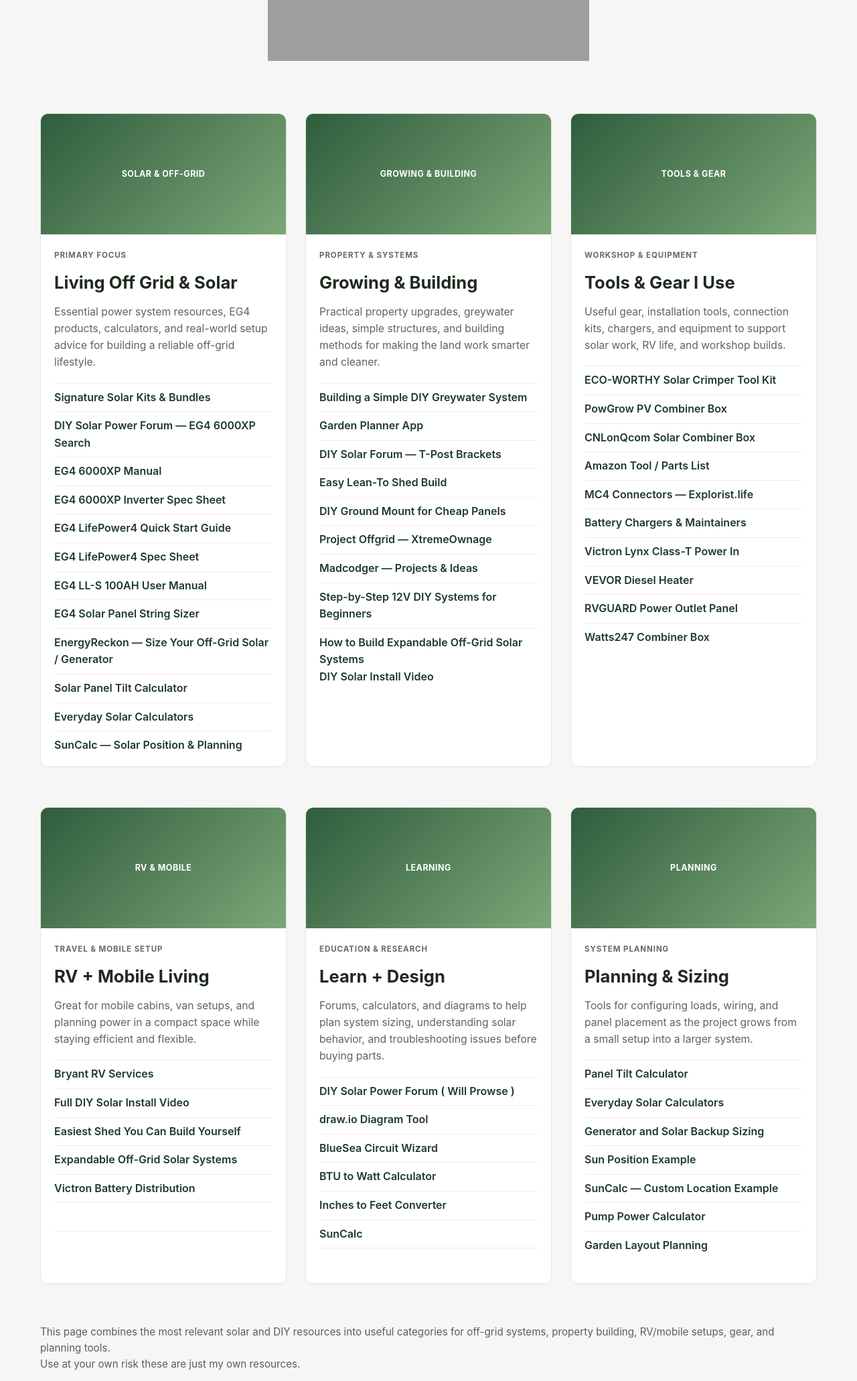
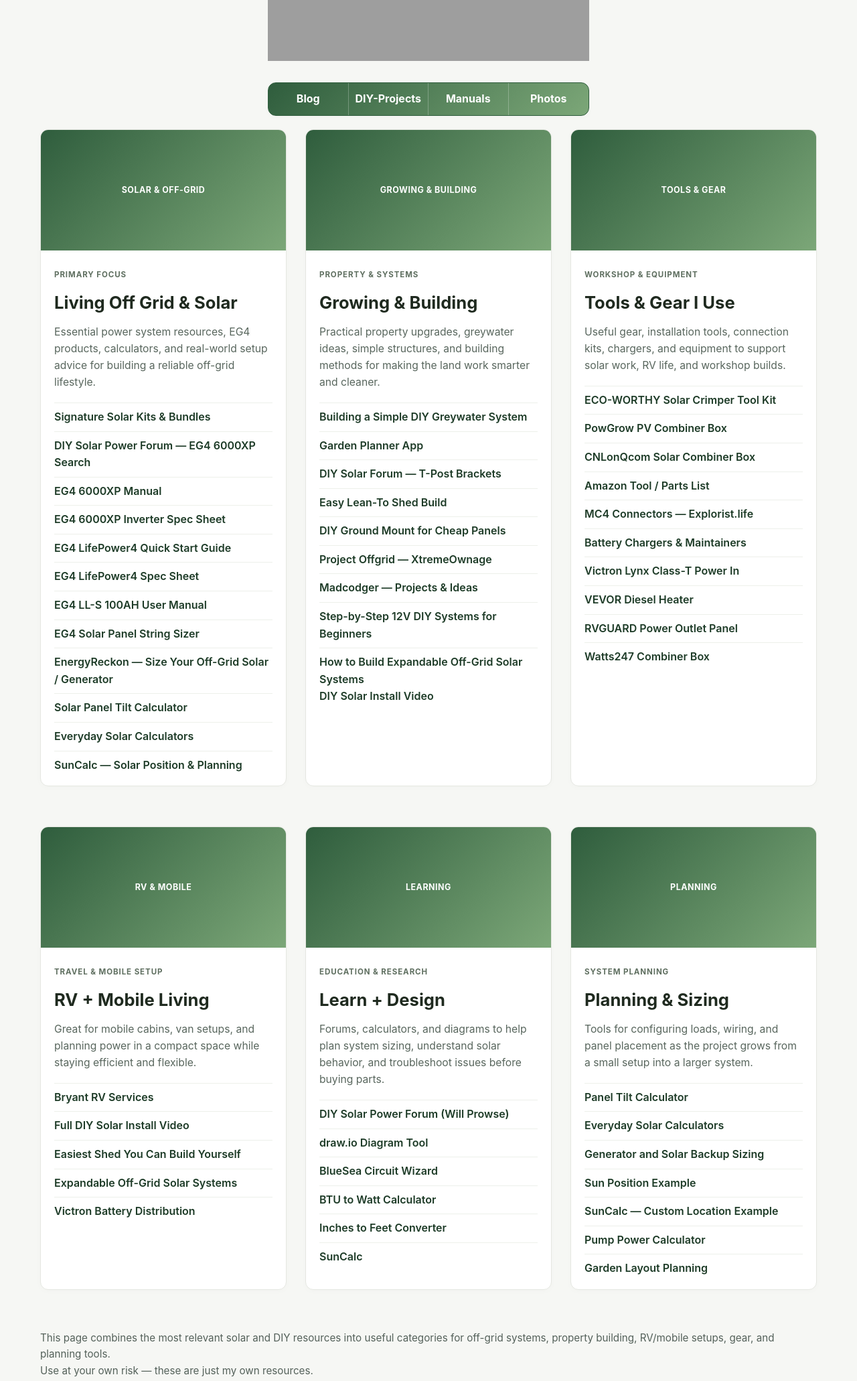
Before and after one commit to DixonvilleDIYGuy/DixonvilleDIYGuy.github.io, a plain HTML site: page index.html in a window 1280 px wide. Shown: the part 480-2542 px from the top of the page at 67% size. Drawn offline with Linux system fonts and the light colour scheme; grey boxes are pictures that could not be loaded.

Commit message:
Refactor HTML structure and styles for clarity

```diff
--- a/index.html
+++ b/index.html
@@ -1,12 +1,17 @@
+<!DOCTYPE html>
 <html lang="en">
   <head>
     <meta http-equiv="content-type" content="text/html; charset=UTF-8">
     <meta charset="UTF-8">
-<meta name="viewport" content="width=device-width,
-initial-scale=1.0">
+    <meta name="viewport" content="width=device-width, initial-scale=1.0">
     <title>Dixonville DIY Guy</title>
     <style>
-* { box-sizing: border-box; margin: 0; padding: 0; }
+* {
+  box-sizing: border-box;
+  margin: 0;
+  padding: 0;
+}
+
 body {
   font-family: -apple-system, BlinkMacSystemFont, "Segoe UI", Roboto, Arial, sans-serif;
   background: #f6f7f4;
@@ -37,18 +42,43 @@ letter-spacing: 0.02em;
   margin-bottom: 32px;
 }
 
-.intro-text {
-font-size: clamp(2rem, 3vw, 3rem);
-font-weight: 800;
-max-width: 900px;
-line-height: 1.2;
-margin-bottom: 24px;
+.resource-menu {
+  display: grid;
+  grid-template-columns: repeat(4, minmax(0, 1fr));
+  max-width: 480px;
+  margin: 20px auto 0;
+  overflow: hidden;
+  background: linear-gradient(135deg, #2f5d3d, #7ca778);
+  border: 1px solid #2f5d3d;
+  border-radius: 12px;
+  box-shadow: 0 2px 10px rgba(0, 0, 0, 0.02);
 }
 
-.subheading {
-color: #4d5a4c;
-font-size: 1.05rem;
-max-width: 780px;
+.resource-menu a,
+.resource-menu a:link,
+.resource-menu a:visited,
+.resource-menu a:hover,
+.resource-menu a:active,
+.resource-menu a:focus {
+  color: #ffffff !important;
+  background: transparent;
+  text-decoration: none;
+  -webkit-text-fill-color: #ffffff;
+}
+
+.resource-menu .menu-cell {
+  display: flex;
+  align-items: center;
+  justify-content: center;
+  min-height: 48px;
+  padding: 10px 6px;
+  border-right: 1px solid rgba(255, 255, 255, 0.25);
+  font-weight: 700;
+  text-align: center;
+}
+
+.resource-menu .menu-cell:last-child {
+  border-right: none;
 }
 
 .section {
@@ -68,13 +98,13 @@ background: #fff;
   border: 1px solid #e5e7e1;
   border-radius: 12px;
   overflow: hidden;
-box-shadow: 0 2px 10px rgba(0,0,0,0.02);
+  box-shadow: 0 2px 10px rgba(0, 0, 0, 0.02);
   transition: transform 0.2s ease, box-shadow 0.2s ease;
 }
 
 .category-card:hover {
   transform: translateY(-4px);
-box-shadow: 0 12px 28px rgba(0,0,0,0.06);
+  box-shadow: 0 12px 28px rgba(0, 0, 0, 0.06);
 }
 
 .card-image {
@@ -149,26 +179,52 @@ font-size: 0.95rem;
 }
 
 @media (max-width: 700px) {
-.card-image { height: 150px; }
-.card-title { font-size: 1.35rem; }
-.intro-text { font-size: 1.8rem; }
+  .card-image {
+    height: 150px;
+  }
+
+  .card-title {
+    font-size: 1.35rem;
+  }
+
+  .menu-cell {
+    font-size: 0.82rem;
+  }
+
+  .resource-menu {
+    max-width: 100%;
+  }
+}
+
+@media (max-width: 420px) {
+  .category-grid {
+    grid-template-columns: 1fr;
+  }
 }
     </style>
   </head>
   <body>
     <header>
-<div class="logo" align="center"><font size="+3" color="#006600">Dixonville
-DIY Guy<br>
+      <div class="logo" align="center">
+        <font size="+3" color="#006600">
+          Dixonville DIY Guy<br>
           <img
             src="images1/97a7857b-eb8a-4e50-a1f9-036bf9e078a5%20(1).png"
             alt="Dixonville DIY project"
+            style="display:block; width:480px; height:480px; max-width:100%; object-fit:cover;"
             width="480"
-  height="480"
-  style="display:block; width:480px; height:480px; max-width:100%; object-fit:cover;">
-</font></div>
-<div align="center"><br>
+            height="480">
+        </font>
       </div>
+
+      <nav class="resource-menu" aria-label="Main menu">
+        <a href="#" class="menu-cell">Blog</a>
+        <a href="#" class="menu-cell">DIY-Projects</a>
+        <a href="#" class="menu-cell">Manuals</a>
+        <a href="#" class="menu-cell">Photos</a>
+      </nav>
     </header>
+
     <main class="section">
       <div class="category-grid">
         <!-- Card 1 -->
@@ -177,149 +233,81 @@ DIY Guy<br>
           <div class="card-body">
             <div class="mini-label">Primary Focus</div>
             <h2 class="card-title">Living Off Grid &amp; Solar</h2>
-<p class="card-description"> Essential power system
-resources, EG4 products, calculators, and real-world setup
-advice for building a reliable off-grid lifestyle. </p>
+            <p class="card-description">
+              Essential power system resources, EG4 products, calculators,
+              and real-world setup advice for building a reliable off-grid lifestyle.
+            </p>
             <ul class="resource-list">
-<li><a
-href="https://signaturesolar.com/all-products/kits-bundles/"
-target="_blank" rel="noopener">Signature Solar Kits
-&amp; Bundles</a></li>
-<li><a
-href="https://diysolarforum.com/search/4045709/?q=EG4+6000XP&amp;o=relevance"
-target="_blank" rel="noopener">DIY Solar Power Forum —
-EG4 6000XP Search</a></li>
-<li><a
-href="https://eg4electronics.com/wp-content/uploads/2024/04/EG4-6000XP-Manual.pdf"
-target="_blank" rel="noopener">EG4 6000XP Manual</a></li>
-<li><a
-href="https://eg4electronics.com/wp-content/uploads/2024/04/EG4-6000XP-Inverter-Spec-Sheet.pdf"
-target="_blank" rel="noopener">EG4 6000XP Inverter
-Spec Sheet</a></li>
-<li><a
-href="https://eg4electronics.com/wp-content/uploads/2024/06/EG4-LifePower4-Quick-Start-Guide.pdf"
-target="_blank" rel="noopener">EG4 LifePower4 Quick
-Start Guide</a></li>
-<li><a
-href="https://eg4electronics.com/wp-content/uploads/2024/06/EG4-LifePower4-Spec-Sheet.pdf"
-target="_blank" rel="noopener">EG4 LifePower4 Spec
-Sheet</a></li>
-<li><a
-href="https://eg4electronics.com/wp-content/uploads/2024/04/EG4%C2%AE-LL-S-100AH-User-Manual.pdf"
-target="_blank" rel="noopener">EG4 LL-S 100AH User
-Manual</a></li>
-<li><a
-href="https://eg4electronics.com/wp-content/themes/hello-elementor/eg4-solar-panel-string-sizer/"
-target="_blank" rel="noopener">EG4 Solar Panel String
-Sizer</a></li>
-<li><a href="https://energyreckon.com/" target="_blank"
-rel="noopener">EnergyReckon — Size Your Off-Grid Solar
-/ Generator</a></li>
-<li><a
-href="https://www.powelab.org/solar/solar-panel-tilt-calculator"
-target="_blank" rel="noopener">Solar Panel Tilt
-Calculator</a></li>
-<li><a href="https://everydaysolar.com/calculators/"
-target="_blank" rel="noopener">Everyday Solar
-Calculators</a></li>
-<li><a href="https://www.suncalc.org/" target="_blank"
-rel="noopener">SunCalc — Solar Position &amp; Planning</a></li>
+              <li><a href="https://signaturesolar.com/all-products/kits-bundles/" target="_blank" rel="noopener">Signature Solar Kits &amp; Bundles</a></li>
+              <li><a href="https://diysolarforum.com/search/4045709/?q=EG4+6000XP&amp;o=relevance" target="_blank" rel="noopener">DIY Solar Power Forum — EG4 6000XP Search</a></li>
+              <li><a href="https://eg4electronics.com/wp-content/uploads/2024/04/EG4-6000XP-Manual.pdf" target="_blank" rel="noopener">EG4 6000XP Manual</a></li>
+              <li><a href="https://eg4electronics.com/wp-content/uploads/2024/04/EG4-6000XP-Inverter-Spec-Sheet.pdf" target="_blank" rel="noopener">EG4 6000XP Inverter Spec Sheet</a></li>
+              <li><a href="https://eg4electronics.com/wp-content/uploads/2024/06/EG4-LifePower4-Quick-Start-Guide.pdf" target="_blank" rel="noopener">EG4 LifePower4 Quick Start Guide</a></li>
+              <li><a href="https://eg4electronics.com/wp-content/uploads/2024/06/EG4-LifePower4-Spec-Sheet.pdf" target="_blank" rel="noopener">EG4 LifePower4 Spec Sheet</a></li>
+              <li><a href="https://eg4electronics.com/wp-content/uploads/2024/04/EG4%C2%AE-LL-S-100AH-User-Manual.pdf" target="_blank" rel="noopener">EG4 LL-S 100AH User Manual</a></li>
+              <li><a href="https://eg4electronics.com/wp-content/themes/hello-elementor/eg4-solar-panel-string-sizer/" target="_blank" rel="noopener">EG4 Solar Panel String Sizer</a></li>
+              <li><a href="https://energyreckon.com/" target="_blank" rel="noopener">EnergyReckon — Size Your Off-Grid Solar / Generator</a></li>
+              <li><a href="https://www.powelab.org/solar/solar-panel-tilt-calculator" target="_blank" rel="noopener">Solar Panel Tilt Calculator</a></li>
+              <li><a href="https://everydaysolar.com/calculators/" target="_blank" rel="noopener">Everyday Solar Calculators</a></li>
+              <li><a href="https://www.suncalc.org/" target="_blank" rel="noopener">SunCalc — Solar Position &amp; Planning</a></li>
             </ul>
           </div>
         </div>
+
         <!-- Card 2 -->
         <div class="category-card">
           <div class="card-image">Growing &amp; Building</div>
           <div class="card-body">
             <div class="mini-label">Property &amp; Systems</div>
             <h2 class="card-title">Growing &amp; Building</h2>
-<p class="card-description"> Practical property upgrades,
-greywater ideas, simple structures, and building methods
-for making the land work smarter and cleaner. </p>
+            <p class="card-description">
+              Practical property upgrades, greywater ideas, simple structures,
+              and building methods for making the land work smarter and cleaner.
+            </p>
             <ul class="resource-list">
-<li><a
-href="https://www.milkwood.net/2012/10/16/building-a-simple-biological-diy-greywater-system/"
-target="_blank" rel="noopener">Building a Simple DIY
-Greywater System</a></li>
-<li><a href="https://gardenplanner.net/app/"
-target="_blank" rel="noopener">Garden Planner App</a></li>
-<li><a
-href="https://diysolarforum.com/threads/t-post-brackets.96154/"
-target="_blank" rel="noopener">DIY Solar Forum —
-T-Post Brackets</a></li>
-<li><a href="https://www.youtube.com/watch?v=02BlKSziK5Q"
-target="_blank" rel="noopener">Easy Lean-To Shed Build</a></li>
-<li><a href="https://www.youtube.com/watch?v=ZKYKxvYF34A"
-target="_blank" rel="noopener">DIY Ground Mount for
-Cheap Panels</a></li>
-<li><a
-href="https://static.xtremeownage.com/pages/Projects/Project-Offgrid/"
-target="_blank" rel="noopener">Project Offgrid —
-XtremeOwnage</a></li>
-<li><a href="https://madcodger.com/" target="_blank"
-rel="noopener">Madcodger — Projects &amp; Ideas</a></li>
-<li><a
-href="https://www.youtube.com/playlist?list=PL7bvIB2TPsCjkfuZlfNXGO5mroHPXrOq0"
-target="_blank" rel="noopener">Step-by-Step 12V DIY
-Systems for Beginners</a></li>
-<li><a href="https://www.youtube.com/watch?v=VguSt1IAmBM"
-target="_blank" rel="noopener">How to Build Expandable
-Off-Grid Solar Systems<br>
-</a><a
-href="https://www.youtube.com/watch?v=dl_8fBnIexk"
-target="_blank" rel="noopener">DIY Solar Install Video</a></li>
+              <li><a href="https://www.milkwood.net/2012/10/16/building-a-simple-biological-diy-greywater-system/" target="_blank" rel="noopener">Building a Simple DIY Greywater System</a></li>
+              <li><a href="https://gardenplanner.net/app/" target="_blank" rel="noopener">Garden Planner App</a></li>
+              <li><a href="https://diysolarforum.com/threads/t-post-brackets.96154/" target="_blank" rel="noopener">DIY Solar Forum — T-Post Brackets</a></li>
+              <li><a href="https://www.youtube.com/watch?v=02BlKSziK5Q" target="_blank" rel="noopener">Easy Lean-To Shed Build</a></li>
+              <li><a href="https://www.youtube.com/watch?v=ZKYKxvYF34A" target="_blank" rel="noopener">DIY Ground Mount for Cheap Panels</a></li>
+              <li><a href="https://static.xtremeownage.com/pages/Projects/Project-Offgrid/" target="_blank" rel="noopener">Project Offgrid — XtremeOwnage</a></li>
+              <li><a href="https://madcodger.com/" target="_blank" rel="noopener">Madcodger — Projects &amp; Ideas</a></li>
+              <li><a href="https://www.youtube.com/playlist?list=PL7bvIB2TPsCjkfuZlfNXGO5mroHPXrOq0" target="_blank" rel="noopener">Step-by-Step 12V DIY Systems for Beginners</a></li>
+              <li>
+                <a href="https://www.youtube.com/watch?v=VguSt1IAmBM" target="_blank" rel="noopener">How to Build Expandable Off-Grid Solar Systems</a><br>
+                <a href="https://www.youtube.com/watch?v=dl_8fBnIexk" target="_blank" rel="noopener">DIY Solar Install Video</a>
+              </li>
             </ul>
           </div>
         </div>
+
         <!-- Card 3 -->
         <div class="category-card">
           <div class="card-image">Tools &amp; Gear</div>
           <div class="card-body">
             <div class="mini-label">Workshop &amp; Equipment</div>
             <h2 class="card-title">Tools &amp; Gear I Use</h2>
-<p class="card-description"> Useful gear, installation
-tools, connection kits, chargers, and equipment to support
-solar work, RV life, and workshop builds. </p>
+            <p class="card-description">
+              Useful gear, installation tools, connection kits, chargers,
+              and equipment to support solar work, RV life, and workshop builds.
+            </p>
             <ul class="resource-list">
-<li><a href="https://www.amazon.com/dp/B0CKTFRSZ4/"
-target="_blank" rel="noopener">ECO-WORTHY Solar
-Crimper Tool Kit</a></li>
-<li><a href="https://www.amazon.com/dp/B09BT91PHN/"
-target="_blank" rel="noopener">PowGrow PV Combiner Box</a></li>
-<li><a href="https://www.amazon.com/dp/B0CJV347T5/"
-target="_blank" rel="noopener">CNLonQcom Solar
-Combiner Box</a></li>
-<li><a
-href="https://www.amazon.com/shop/theultima006b/list/2HCHINEQ6VS2E"
-target="_blank" rel="noopener">Amazon Tool / Parts
-List</a></li>
-<li><a
-href="https://shop.explorist.life/shop/all-products/mc4-connectors/"
-target="_blank" rel="noopener">MC4 Connectors —
-Explorist.life</a></li>
-<li><a
-href="https://www.batterystuff.com/battery-chargers/"
-target="_blank" rel="noopener">Battery Chargers &amp;
-Maintainers</a></li>
-<li><a
-href="https://www.currentconnected.com/product/lynx-class-t-power-in-m10/"
-target="_blank" rel="noopener">Victron Lynx Class-T
-Power In</a></li>
-<li><a
-href="https://www.vevor.com/other-c_45583/vevor-diesel-heater-dc-12-v-all-in-one-fast-heating-diesel-air-heater-for-vehicles-with-bluetooth-app-control-remote-control-and-lcd-panel-automatic-altitude-compensation-5-l-1-3-gal-tank-p_010717726345"
-target="_blank" rel="noopener">VEVOR Diesel Heater</a></li>
-<li><a
-href="https://rvguardstore.com/products/2-receptacles-power-outlet-panel-20a-30a"
-target="_blank" rel="noopener">RVGUARD Power Outlet
-Panel</a></li>
-<li><a
-href="https://watts247.com/product/solar-panel-combiner-box-4-circuits-to-2/"
-target="_blank" rel="noopener">Watts247 Combiner Box</a></li>
+              <li><a href="https://www.amazon.com/dp/B0CKTFRSZ4/" target="_blank" rel="noopener">ECO-WORTHY Solar Crimper Tool Kit</a></li>
+              <li><a href="https://www.amazon.com/dp/B09BT91PHN/" target="_blank" rel="noopener">PowGrow PV Combiner Box</a></li>
+              <li><a href="https://www.amazon.com/dp/B0CJV347T5/" target="_blank" rel="noopener">CNLonQcom Solar Combiner Box</a></li>
+              <li><a href="https://www.amazon.com/shop/theultima006b/list/2HCHINEQ6VS2E" target="_blank" rel="noopener">Amazon Tool / Parts List</a></li>
+              <li><a href="https://shop.explorist.life/shop/all-products/mc4-connectors/" target="_blank" rel="noopener">MC4 Connectors — Explorist.life</a></li>
+              <li><a href="https://www.batterystuff.com/battery-chargers/" target="_blank" rel="noopener">Battery Chargers &amp; Maintainers</a></li>
+              <li><a href="https://www.currentconnected.com/product/lynx-class-t-power-in-m10/" target="_blank" rel="noopener">Victron Lynx Class-T Power In</a></li>
+              <li><a href="https://www.vevor.com/other-c_45583/vevor-diesel-heater-dc-12-v-all-in-one-fast-heating-diesel-air-heater-for-vehicles-with-bluetooth-app-control-remote-control-and-lcd-panel-automatic-altitude-compensation-5-l-1-3-gal-tank-p_010717726345" target="_blank" rel="noopener">VEVOR Diesel Heater</a></li>
+              <li><a href="https://rvguardstore.com/products/2-receptacles-power-outlet-panel-20a-30a" target="_blank" rel="noopener">RVGUARD Power Outlet Panel</a></li>
+              <li><a href="https://watts247.com/product/solar-panel-combiner-box-4-circuits-to-2/" target="_blank" rel="noopener">Watts247 Combiner Box</a></li>
             </ul>
           </div>
         </div>
       </div>
     </main>
+
     <section class="section">
       <div class="category-grid">
         <!-- Card 4 -->
@@ -328,103 +316,70 @@ target="_blank" rel="noopener">Watts247 Combiner Box</a></li>
           <div class="card-body">
             <div class="mini-label">Travel &amp; Mobile Setup</div>
             <h2 class="card-title">RV + Mobile Living</h2>
-<p class="card-description"> Great for mobile cabins, van
-setups, and planning power in a compact space while
-staying efficient and flexible. </p>
+            <p class="card-description">
+              Great for mobile cabins, van setups, and planning power in a compact
+              space while staying efficient and flexible.
+            </p>
             <ul class="resource-list">
-<li><a href="https://bryantrv.com/index.html"
-target="_blank" rel="noopener">Bryant RV Services</a></li>
-<li><a href="https://www.youtube.com/watch?v=dl_8fBnIexk"
-target="_blank" rel="noopener">Full DIY Solar Install
-Video</a></li>
-<li><a href="https://www.youtube.com/watch?v=02BlKSziK5Q"
-target="_blank" rel="noopener">Easiest Shed You Can
-Build Yourself</a></li>
-<li><a href="https://www.youtube.com/watch?v=VguSt1IAmBM"
-target="_blank" rel="noopener">Expandable Off-Grid
-Solar Systems</a></li>
-<li><a
-href="https://www.currentconnected.com/product/lynx-class-t-power-in-m10/"
-target="_blank" rel="noopener">Victron Battery
-Distribution</a></li>
-<li><br>
-</li>
-<li><br>
-</li>
+              <li><a href="https://bryantrv.com/index.html" target="_blank" rel="noopener">Bryant RV Services</a></li>
+              <li><a href="https://www.youtube.com/watch?v=dl_8fBnIexk" target="_blank" rel="noopener">Full DIY Solar Install Video</a></li>
+              <li><a href="https://www.youtube.com/watch?v=02BlKSziK5Q" target="_blank" rel="noopener">Easiest Shed You Can Build Yourself</a></li>
+              <li><a href="https://www.youtube.com/watch?v=VguSt1IAmBM" target="_blank" rel="noopener">Expandable Off-Grid Solar Systems</a></li>
+              <li><a href="https://www.currentconnected.com/product/lynx-class-t-power-in-m10/" target="_blank" rel="noopener">Victron Battery Distribution</a></li>
             </ul>
           </div>
         </div>
+
         <!-- Card 5 -->
         <div class="category-card">
           <div class="card-image">Learning</div>
           <div class="card-body">
             <div class="mini-label">Education &amp; Research</div>
             <h2 class="card-title">Learn + Design</h2>
-<p class="card-description"> Forums, calculators, and
-diagrams to help plan system sizing, understanding solar
-behavior, and troubleshooting issues before buying parts.
+            <p class="card-description">
+              Forums, calculators, and diagrams to help plan system sizing,
+              understand solar behavior, and troubleshoot issues before buying parts.
             </p>
             <ul class="resource-list">
-<li><a href="https://diysolarforum.com/" target="_blank"
-rel="noopener">DIY Solar Power Forum ( Will Prowse )<br>
-</a></li>
-<li><a href="https://app.diagrams.net/" target="_blank"
-rel="noopener">draw.io Diagram Tool</a></li>
-<li><a href="https://circuitwizard.bluesea.com/"
-target="_blank" rel="noopener">BlueSea Circuit Wizard</a></li>
-<li><a
-href="https://www.rapidtables.com/convert/power/BTU_to_Watt.html"
-target="_blank" rel="noopener">BTU to Watt Calculator</a></li>
-<li><a
-href="https://www.calculateme.com/length/inches/to-feet/44"
-target="_blank" rel="noopener">Inches to Feet
-Converter</a></li>
-<li><a href="https://www.suncalc.org/" target="_blank"
-rel="noopener">SunCalc</a></li>
-<li><br>
-</li>
+              <li><a href="https://diysolarforum.com/" target="_blank" rel="noopener">DIY Solar Power Forum (Will Prowse)</a></li>
+              <li><a href="https://app.diagrams.net/" target="_blank" rel="noopener">draw.io Diagram Tool</a></li>
+              <li><a href="https://circuitwizard.bluesea.com/" target="_blank" rel="noopener">BlueSea Circuit Wizard</a></li>
+              <li><a href="https://www.rapidtables.com/convert/power/BTU_to_Watt.html" target="_blank" rel="noopener">BTU to Watt Calculator</a></li>
+              <li><a href="https://www.calculateme.com/length/inches/to-feet/44" target="_blank" rel="noopener">Inches to Feet Converter</a></li>
+              <li><a href="https://www.suncalc.org/" target="_blank" rel="noopener">SunCalc</a></li>
             </ul>
           </div>
         </div>
+
         <!-- Card 6 -->
         <div class="category-card">
           <div class="card-image">Planning</div>
           <div class="card-body">
             <div class="mini-label">System Planning</div>
             <h2 class="card-title">Planning &amp; Sizing</h2>
-<p class="card-description"> Tools for configuring loads,
-wiring, and panel placement as the project grows from a
-small setup into a larger system. </p>
+            <p class="card-description">
+              Tools for configuring loads, wiring, and panel placement as the project
+              grows from a small setup into a larger system.
+            </p>
             <ul class="resource-list">
-<li><a
-href="https://www.powelab.org/solar/solar-panel-tilt-calculator"
-target="_blank" rel="noopener">Panel Tilt Calculator</a></li>
-<li><a href="https://everydaysolar.com/calculators/"
-target="_blank" rel="noopener">Everyday Solar
-Calculators</a></li>
-<li><a href="https://energyreckon.com/" target="_blank"
-rel="noopener">Generator and Solar Backup Sizing</a></li>
-<li><a
-href="https://www.suncalc.org/#/43.2075,-123.3576,10/2026.08.06/11:40/1/3"
-target="_blank" rel="noopener">Sun Position Example</a></li>
-<li><a
-href="https://www.suncalc.org/#/27.6936,-97.5195,3/2026.09.03/20:42/1/3"
-target="_blank" rel="noopener">SunCalc — Custom
-Location Example</a></li>
-<li><a
-href="https://inventory.powerzone.com/resources/centrifugal-pump-power-calculator/"
-target="_blank" rel="noopener">Pump Power Calculator</a></li>
-<li><a href="https://gardenplanner.net/app/"
-target="_blank" rel="noopener">Garden Layout Planning</a></li>
+              <li><a href="https://www.powelab.org/solar/solar-panel-tilt-calculator" target="_blank" rel="noopener">Panel Tilt Calculator</a></li>
+              <li><a href="https://everydaysolar.com/calculators/" target="_blank" rel="noopener">Everyday Solar Calculators</a></li>
+              <li><a href="https://energyreckon.com/" target="_blank" rel="noopener">Generator and Solar Backup Sizing</a></li>
+              <li><a href="https://www.suncalc.org/#/43.2075,-123.3576,10/2026.08.06/11:40/1/3" target="_blank" rel="noopener">Sun Position Example</a></li>
+              <li><a href="https://www.suncalc.org/#/27.6936,-97.5195,3/2026.09.03/20:42/1/3" target="_blank" rel="noopener">SunCalc — Custom Location Example</a></li>
+              <li><a href="https://inventory.powerzone.com/resources/centrifugal-pump-power-calculator/" target="_blank" rel="noopener">Pump Power Calculator</a></li>
+              <li><a href="https://gardenplanner.net/app/" target="_blank" rel="noopener">Garden Layout Planning</a></li>
             </ul>
           </div>
         </div>
       </div>
     </section>
-<div class="bottom-note"> This page combines the most relevant solar
-and DIY resources into useful categories for off-grid systems,
-property building, RV/mobile setups, gear, and planning tools. <br>
-Use at your own risk these are just my own resources. <br>
+
+    <div class="bottom-note">
+      This page combines the most relevant solar and DIY resources into useful
+      categories for off-grid systems, property building, RV/mobile setups,
+      gear, and planning tools.<br>
+      Use at your own risk — these are just my own resources.<br>
     </div>
   </body>
 </html>
```
Lines whose indentation alone changed are shown as unchanged.
